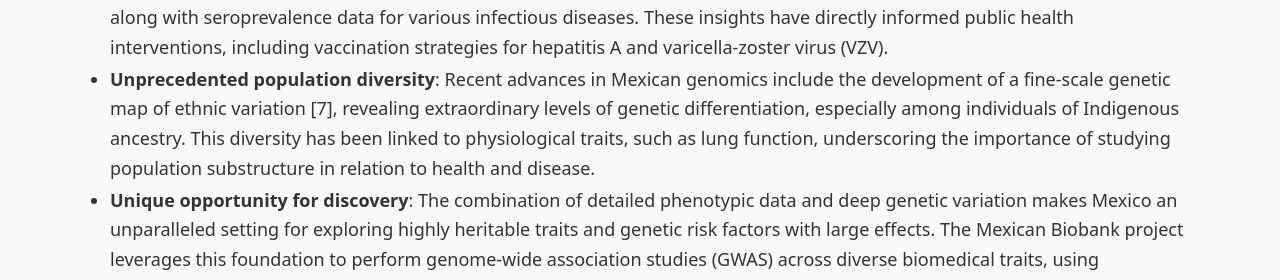
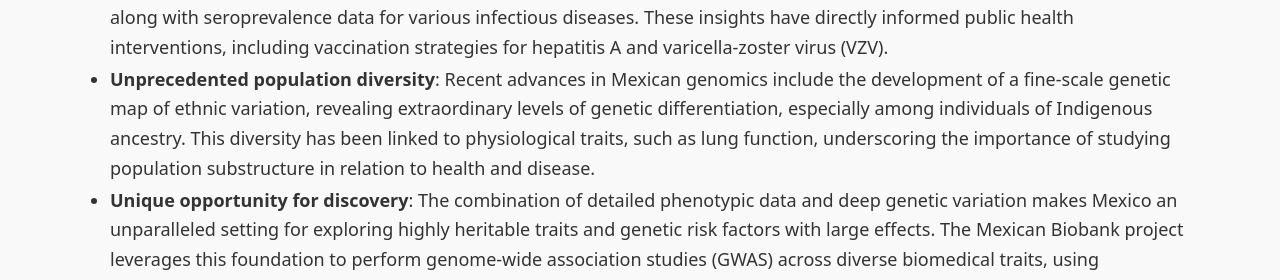
Before and after one commit to morenolab/MexicanBiobank_webpage, a Jekyll site: the page built from pages/research.md, in a window 1280 px wide and 900 px high, scrolled down 773 px. Shown: the part 193-473 px from the top of the window. Built offline with Jekyll 4.4.1, drawn with Linux system fonts in a browser that asks for light colours.

Commit message:
Fix formatting in research.md for population diversity section

```diff
--- a/pages/research.md
+++ b/pages/research.md
@@ -25,7 +25,7 @@ permalink: /research/
     <strong>Comprehensive health coverage</strong>: ENSA datasets capture numerous traits relevant to cardiovascular and metabolic diseases, along with seroprevalence data for various infectious diseases. These insights have directly informed public health interventions, including vaccination strategies for hepatitis A and varicella-zoster virus (VZV).
   </li>
   <li>
-    <strong>Unprecedented population diversity</strong>: Recent advances in Mexican genomics include the development of a fine-scale genetic map of ethnic variation [7], revealing extraordinary levels of genetic differentiation, especially among individuals of Indigenous ancestry. This diversity has been linked to physiological traits, such as lung function, underscoring the importance of studying population substructure in relation to health and disease.
+    <strong>Unprecedented population diversity</strong>: Recent advances in Mexican genomics include the development of a fine-scale genetic map of ethnic variation, revealing extraordinary levels of genetic differentiation, especially among individuals of Indigenous ancestry. This diversity has been linked to physiological traits, such as lung function, underscoring the importance of studying population substructure in relation to health and disease.
   </li>
   <li>
     <strong>Unique opportunity for discovery</strong>: The combination of detailed phenotypic data and deep genetic variation makes Mexico an unparalleled setting for exploring highly heritable traits and genetic risk factors with large effects. The Mexican Biobank project leverages this foundation to perform genome-wide association studies (GWAS) across diverse biomedical traits, using population substructure maps to refine and interpret genetic associations.
```
